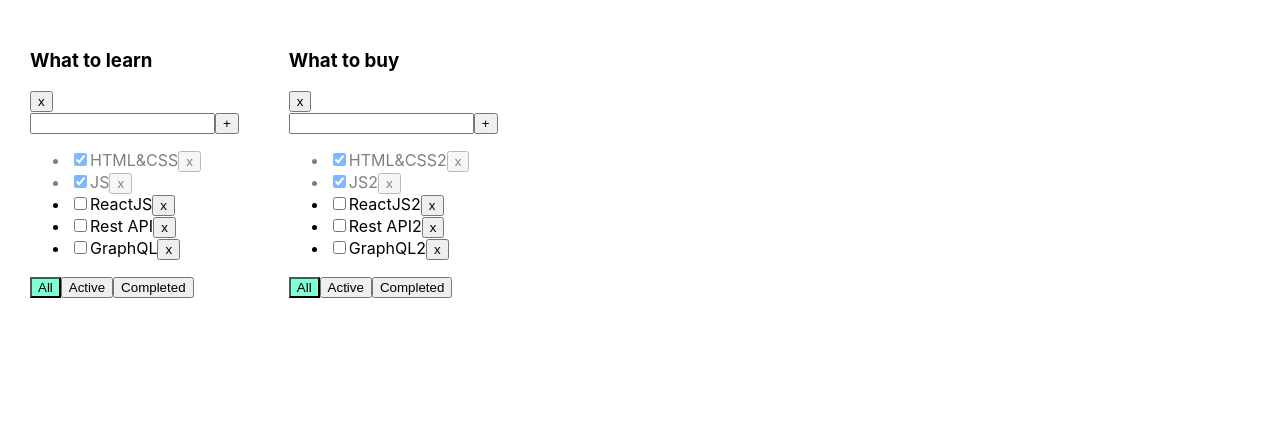
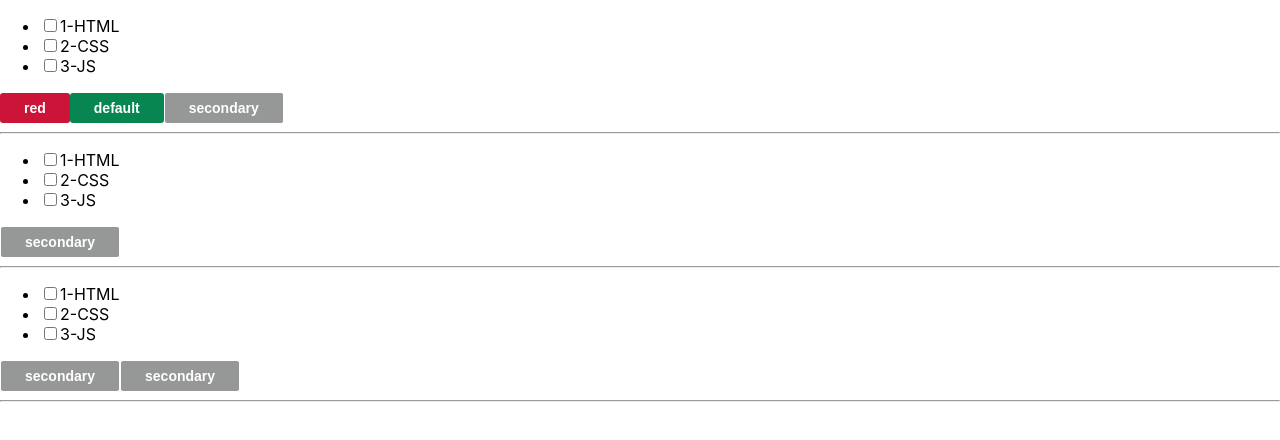
Before and after one commit to a-koloshva/microtasks, a React (Create React App) app: page / in a window 1280 px wide. Shown: the top 440 px of the page. Built offline with nearby package versions, Linux system fonts and the light colour scheme.

Commit message:
children styles buttons

```diff
--- a/src/App.tsx
+++ b/src/App.tsx
@@ -1,171 +1,212 @@
 import React, { useState } from 'react';
 import './App.css';
-import { Todolist } from './Todolist';
+// import { Todolist } from './Todolist';
 import { v1 } from 'uuid';
+import { Button } from './components/Button/Button';
+import { SuperTodolist } from './components/SuperTodolist';
 
-export type TodolistsType = {
-  id: string;
-  title: string;
-};
+// export type TodolistsType = {
+//   id: string;
+//   title: string;
+// };
 
-type TasksType = {
-  [key: string]: DataFilterType;
-};
+// type TasksType = {
+//   [key: string]: DataFilterType;
+// };
 
-type DataFilterType = {
-  data: TaskType[];
-  filter: FilterValuesType;
-};
+// type DataFilterType = {
+//   data: TaskType[];
+//   filter: FilterValuesType;
+// };
 
-type TaskType = {
-  id: string;
-  title: string;
-  isDone: boolean;
-};
+// type TaskType = {
+//   id: string;
+//   title: string;
+//   isDone: boolean;
+// };
 
-//TaskType[]
+// //TaskType[]
 
-export type FilterValuesType = 'all' | 'active' | 'completed';
+// export type FilterValuesType = 'all' | 'active' | 'completed';
 
-function App() {
-  let todolistID1 = v1();
-  let todolistID2 = v1();
+export const App = () => {
+  //   let todolistID1 = v1();
+  //   let todolistID2 = v1();
 
-  // let [todolists, setTodolists] = useState<Array<todolistsType>>([
-  //   { id: todolistID1, title: 'What to learn', filter: 'all' },
-  //   { id: todolistID2, title: 'What to buy', filter: 'all' },
-  // ]);
+  //   // let [todolists, setTodolists] = useState<Array<todolistsType>>([
+  //   //   { id: todolistID1, title: 'What to learn', filter: 'all' },
+  //   //   { id: todolistID2, title: 'What to buy', filter: 'all' },
+  //   // ]);
 
-  // let [tasks, setTasks] = useState({
-  //   [todolistID1]: [
-  //     { id: v1(), title: 'HTML&CSS', isDone: true },
-  //     { id: v1(), title: 'JS', isDone: true },
-  //     { id: v1(), title: 'ReactJS', isDone: false },
-  //     { id: v1(), title: 'Rest API', isDone: false },
-  //     { id: v1(), title: 'GraphQL', isDone: false },
-  //   ],
-  //   [todolistID2]: [
-  //     { id: v1(), title: 'HTML&CSS2', isDone: true },
-  //     { id: v1(), title: 'JS2', isDone: true },
-  //     { id: v1(), title: 'ReactJS2', isDone: false },
-  //     { id: v1(), title: 'Rest API2', isDone: false },
-  //     { id: v1(), title: 'GraphQL2', isDone: false },
-  //   ],
-  // });
+  //   // let [tasks, setTasks] = useState({
+  //   //   [todolistID1]: [
+  //   //     { id: v1(), title: 'HTML&CSS', isDone: true },
+  //   //     { id: v1(), title: 'JS', isDone: true },
+  //   //     { id: v1(), title: 'ReactJS', isDone: false },
+  //   //     { id: v1(), title: 'Rest API', isDone: false },
+  //   //     { id: v1(), title: 'GraphQL', isDone: false },
+  //   //   ],
+  //   //   [todolistID2]: [
+  //   //     { id: v1(), title: 'HTML&CSS2', isDone: true },
+  //   //     { id: v1(), title: 'JS2', isDone: true },
+  //   //     { id: v1(), title: 'ReactJS2', isDone: false },
+  //   //     { id: v1(), title: 'Rest API2', isDone: false },
+  //   //     { id: v1(), title: 'GraphQL2', isDone: false },
+  //   //   ],
+  //   // });
 
-  let [todolists, setTodolists] = useState<TodolistsType[]>([
-    { id: todolistID1, title: 'What to learn' },
-    { id: todolistID2, title: 'What to buy' },
-  ]);
+  //   let [todolists, setTodolists] = useState<TodolistsType[]>([
+  //     { id: todolistID1, title: 'What to learn' },
+  //     { id: todolistID2, title: 'What to buy' },
+  //   ]);
 
-  let [tasks, setTasks] = useState<TasksType>({
-    [todolistID1]: {
-      data: [
-        { id: v1(), title: 'HTML&CSS', isDone: true },
-        { id: v1(), title: 'JS', isDone: true },
-        { id: v1(), title: 'ReactJS', isDone: false },
-        { id: v1(), title: 'Rest API', isDone: false },
-        { id: v1(), title: 'GraphQL', isDone: false },
-      ],
-      filter: 'all',
-    },
-    [todolistID2]: {
-      data: [
-        { id: v1(), title: 'HTML&CSS2', isDone: true },
-        { id: v1(), title: 'JS2', isDone: true },
-        { id: v1(), title: 'ReactJS2', isDone: false },
-        { id: v1(), title: 'Rest API2', isDone: false },
-        { id: v1(), title: 'GraphQL2', isDone: false },
-      ],
-      filter: 'all',
-    },
-  });
+  //   let [tasks, setTasks] = useState<TasksType>({
+  //     [todolistID1]: {
+  //       data: [
+  //         { id: v1(), title: 'HTML&CSS', isDone: true },
+  //         { id: v1(), title: 'JS', isDone: true },
+  //         { id: v1(), title: 'ReactJS', isDone: false },
+  //         { id: v1(), title: 'Rest API', isDone: false },
+  //         { id: v1(), title: 'GraphQL', isDone: false },
+  //       ],
+  //       filter: 'all',
+  //     },
+  //     [todolistID2]: {
+  //       data: [
+  //         { id: v1(), title: 'HTML&CSS2', isDone: true },
+  //         { id: v1(), title: 'JS2', isDone: true },
+  //         { id: v1(), title: 'ReactJS2', isDone: false },
+  //         { id: v1(), title: 'Rest API2', isDone: false },
+  //         { id: v1(), title: 'GraphQL2', isDone: false },
+  //       ],
+  //       filter: 'all',
+  //     },
+  //   });
 
-  function removeTask(todolistID: string, id: string) {
-    // setTasks({ ...tasks, [todolistID]: tasks[todolistID].filter((task) => task.id !== id) });
-    setTasks({
-      ...tasks,
-      [todolistID]: {
-        ...tasks[todolistID],
-        data: tasks[todolistID].data.filter((task) => task.id !== id),
-      },
-    });
-  }
+  //   function removeTask(todolistID: string, id: string) {
+  //     // setTasks({ ...tasks, [todolistID]: tasks[todolistID].filter((task) => task.id !== id) });
+  //     setTasks({
+  //       ...tasks,
+  //       [todolistID]: {
+  //         ...tasks[todolistID],
+  //         data: tasks[todolistID].data.filter((task) => task.id !== id),
+  //       },
+  //     });
+  //   }
 
-  function addTask(todolistID: string, title: string) {
-    let newTask = { id: v1(), title: title, isDone: false };
-    // setTasks({ ...tasks, [todolistID]: [newTask, ...tasks[todolistID]] });
-    setTasks({
-      ...tasks,
-      [todolistID]: { ...tasks[todolistID], data: [...tasks[todolistID].data, newTask] },
-    });
-  }
+  //   function addTask(todolistID: string, title: string) {
+  //     let newTask = { id: v1(), title: title, isDone: false };
+  //     // setTasks({ ...tasks, [todolistID]: [newTask, ...tasks[todolistID]] });
+  //     setTasks({
+  //       ...tasks,
+  //       [todolistID]: { ...tasks[todolistID], data: [...tasks[todolistID].data, newTask] },
+  //     });
+  //   }
 
-  function changeStatus(todolistID: string, taskId: string, isDone: boolean) {
-    // setTasks({
-    //   ...tasks,
-    //   [todolistID]: tasks[todolistID].map((task) =>
-    //     task.id === taskId ? { ...task, isDone: isDone } : task,
-    //   ),
-    // });
-    setTasks({
-      ...tasks,
-      [todolistID]: {
-        ...tasks[todolistID],
-        data: tasks[todolistID].data.map((task) =>
-          task.id === taskId ? { ...task, isDone: isDone } : task,
-        ),
-      },
-    });
-  }
+  //   function changeStatus(todolistID: string, taskId: string, isDone: boolean) {
+  //     // setTasks({
+  //     //   ...tasks,
+  //     //   [todolistID]: tasks[todolistID].map((task) =>
+  //     //     task.id === taskId ? { ...task, isDone: isDone } : task,
+  //     //   ),
+  //     // });
+  //     setTasks({
+  //       ...tasks,
+  //       [todolistID]: {
+  //         ...tasks[todolistID],
+  //         data: tasks[todolistID].data.map((task) =>
+  //           task.id === taskId ? { ...task, isDone: isDone } : task,
+  //         ),
+  //       },
+  //     });
+  //   }
 
-  function changeFilter(todolistID: string, value: FilterValuesType) {
-    // setTodolists(
-    //   todolists.map((todolist) =>
-    //     todolist.id === todolistID ? { ...todolist, filter: value } : todolist,
-    //   ),
-    // );
-    setTasks({
-      ...tasks,
-      [todolistID]: { ...tasks[todolistID], filter: (tasks[todolistID].filter = value) },
-    });
-  }
+  //   function changeFilter(todolistID: string, value: FilterValuesType) {
+  //     // setTodolists(
+  //     //   todolists.map((todolist) =>
+  //     //     todolist.id === todolistID ? { ...todolist, filter: value } : todolist,
+  //     //   ),
+  //     // );
+  //     setTasks({
+  //       ...tasks,
+  //       [todolistID]: { ...tasks[todolistID], filter: (tasks[todolistID].filter = value) },
+  //     });
+  //   }
 
-  function removeTodolist(todolistID: string) {
-    setTodolists(todolists.filter((todolist) => todolist.id !== todolistID));
-    delete tasks[todolistID];
-    setTasks({ ...tasks });
-  }
+  //   function removeTodolist(todolistID: string) {
+  //     setTodolists(todolists.filter((todolist) => todolist.id !== todolistID));
+  //     delete tasks[todolistID];
+  //     setTasks({ ...tasks });
+  //   }
+
+  // return (
+  //   <div className="App">
+  //     {todolists.map((mapTodolist) => {
+  //       let tasksForTodolist = tasks[mapTodolist.id].data;
+
+  //       if (tasks[mapTodolist.id].filter === 'active') {
+  //         tasksForTodolist = tasks[mapTodolist.id].data.filter((t) => t.isDone === false);
+  //       }
+  //       if (tasks[mapTodolist.id].filter === 'completed') {
+  //         tasksForTodolist = tasks[mapTodolist.id].data.filter((t) => t.isDone === true);
+  //       }
+
+  //       return (
+  //         <Todolist
+  //           key={mapTodolist.id}
+  //           todolistID={mapTodolist.id}
+  //           title={mapTodolist.title}
+  //           filter={tasks[mapTodolist.id].filter}
+  //           tasks={tasksForTodolist}
+  //           removeTask={removeTask}
+  //           changeFilter={changeFilter}
+  //           addTask={addTask}
+  //           changeTaskStatus={changeStatus}
+  //           removeTodolist={removeTodolist}
+  //         />
+  //       );
+  //     })}
+
+  //     <Button callback={() => {}} color={'red'}>
+  //       red
+  //     </Button>
+  //     <Button callback={() => {}}>default</Button>
+  //     <Button callback={() => {}} disabled color={'secondary'}>
+  //       secondary
+  //     </Button>
+  //   </div>
+  // );
+
+  const tasks = [
+    { id: 1, title: 'HTML', isDone: false },
+    { id: 2, title: 'CSS', isDone: false },
+    { id: 3, title: 'JS', isDone: false },
+  ];
 
   return (
-    <div className="App">
-      {todolists.map((mapTodolist) => {
-        let tasksForTodolist = tasks[mapTodolist.id].data;
-
-        if (tasks[mapTodolist.id].filter === 'active') {
-          tasksForTodolist = tasks[mapTodolist.id].data.filter((t) => t.isDone === false);
-        }
-        if (tasks[mapTodolist.id].filter === 'completed') {
-          tasksForTodolist = tasks[mapTodolist.id].data.filter((t) => t.isDone === true);
-        }
-
-        return (
-          <Todolist
-            key={mapTodolist.id}
-            todolistID={mapTodolist.id}
-            title={mapTodolist.title}
-            filter={tasks[mapTodolist.id].filter}
-            tasks={tasksForTodolist}
-            removeTask={removeTask}
-            changeFilter={changeFilter}
-            addTask={addTask}
-            changeTaskStatus={changeStatus}
-            removeTodolist={removeTodolist}
-          />
-        );
-      })}
+    <div>
+      <SuperTodolist tasks={tasks}>
+        <Button callback={() => {}} color={'red'}>
+          red
+        </Button>
+        <Button callback={() => {}}>default</Button>
+        <Button callback={() => {}} disabled color={'secondary'}>
+          secondary
+        </Button>
+      </SuperTodolist>
+      <SuperTodolist tasks={tasks}>
+        <Button callback={() => {}} disabled color={'secondary'}>
+          secondary
+        </Button>
+      </SuperTodolist>
+      <SuperTodolist tasks={tasks}>
+        <Button callback={() => {}} disabled color={'secondary'}>
+          secondary
+        </Button>
+        <Button callback={() => {}} disabled color={'secondary'}>
+          secondary
+        </Button>
+      </SuperTodolist>
     </div>
   );
-}
-
-export default App;
+};
--- a/src/Todolist.tsx
+++ b/src/Todolist.tsx
@@ -1,5 +1,7 @@
 import React, { ChangeEvent, KeyboardEvent, useState } from 'react';
-import { FilterValuesType } from './App';
+// import { FilterValuesType } from './App';
+
+type FilterValuesType = {};
 
 type TaskType = {
   id: string;
--- /dev/null
+++ b/src/components/Button/Button.module.css
@@ -0,0 +1,73 @@
+/* .stylesForButtonBlue {
+  background: blue;
+  color: white;
+}
+
+.stylesForButtonRed {
+  background: red;
+  color: white;
+} */
+
+.button {
+  overflow: hidden;
+  padding: 5px 24px;
+
+  border-radius: 3px;
+  border: none;
+
+  color: white;
+  font-family: 'Montserrat', sans-serif;
+  font-weight: 600;
+  font-size: 14px;
+  line-height: 20px;
+  cursor: pointer;
+}
+
+.red {
+  background: #cc1439;
+}
+
+.red:hover {
+  background: #8f0722;
+}
+
+.red:active {
+  background: #b31232;
+}
+
+.secondary {
+  color: #fff;
+  background: #0066cc;
+  border: 1px solid;
+  border-radius: 3px;
+}
+
+.secondary:active {
+  background: #c9e5ff;
+}
+
+.default {
+  background: #088651;
+}
+
+.default:hover {
+  background: #1f5d04;
+}
+
+.default:active {
+  background: #0059b3;
+}
+
+.disabled {
+  color: #fff;
+  background: #303132;
+  opacity: 0.5;
+}
+
+.disabled:hover {
+  background: #052038;
+}
+
+.button:disabled {
+  cursor: default;
+}
--- /dev/null
+++ b/src/components/Button/Button.tsx
@@ -0,0 +1,63 @@
+import React, { ButtonHTMLAttributes } from 'react';
+import s from './Button.module.css';
+
+type ButtonProps = {
+  callback: () => void;
+  children: React.ReactNode;
+  color?: string;
+  disabled?: boolean;
+} & ButtonHTMLAttributes<HTMLButtonElement>;
+
+export const Button = ({
+  className,
+  color,
+  disabled,
+  callback,
+  children,
+  ...restProps
+}: ButtonProps) => {
+  const onClickHandler = () => {
+    callback();
+  };
+
+  // const finalClassName = s.button + ' ' + s.red;
+  // const finalClassName = `${s.button} ${s.default}`;
+
+  // const finalClassName = `
+  // ${s.button}
+  // ${color === 'red' ? s.red : s.default}
+  // ${disabled ? s.disabled : ''}
+  // `;
+
+  const finalClassName = `
+  ${s.button}
+  ${color === 'red' ? s.red : color === 'secondary' ? s.secondary : s.default}
+  ${disabled ? s.disabled : ''}
+  `;
+
+  return (
+    <button onClick={onClickHandler} className={finalClassName}>
+      {children}
+    </button>
+  );
+};
+
+//...........................................................................
+
+// import React from 'react';
+
+// type ButtonProps = {
+//   callback: () => void;
+//   name: string;
+//   xxx?: string;
+// };
+
+// export const Button: React.FC<ButtonProps> = (props) => {
+//   const { callback, name, ...restProps } = props;
+
+//   const onClickHandler = () => {
+//     callback();
+//   };
+
+//   return <button onClick={onClickHandler}>{name}</button>;
+// };
--- /dev/null
+++ b/src/components/SuperTodolist.tsx
@@ -0,0 +1,32 @@
+import React from 'react';
+
+type SuperTodolistProps = {
+  tasks: TaskType[];
+  children: React.ReactNode;
+};
+
+type TaskType = {
+  id: number;
+  title: string;
+  isDone: boolean;
+};
+
+export const SuperTodolist = ({ tasks, children }: SuperTodolistProps) => {
+  return (
+    <div>
+      <ul>
+        {tasks.map(({ id, title, isDone }) => {
+          return (
+            <li>
+              <input type="checkbox" checked={isDone} />
+              <span>{id}-</span>
+              <span>{title}</span>
+            </li>
+          );
+        })}
+      </ul>
+      {children}
+      <hr />
+    </div>
+  );
+};
--- a/src/index.tsx
+++ b/src/index.tsx
@@ -1,10 +1,10 @@
 import React from 'react';
 import ReactDOM from 'react-dom';
 import './index.css';
-import App from './App';
+import { App } from './App';
 import * as serviceWorker from './serviceWorker';
 
-ReactDOM.render(<App />,  document.getElementById('root'));
+ReactDOM.render(<App />, document.getElementById('root'));
 
 // If you want your app to work offline and load faster, you can change
 // unregister() to register() below. Note this comes with some pitfalls.
```
Also changed, not shown: 1 other file (tests, documents, lock files or other folders).
